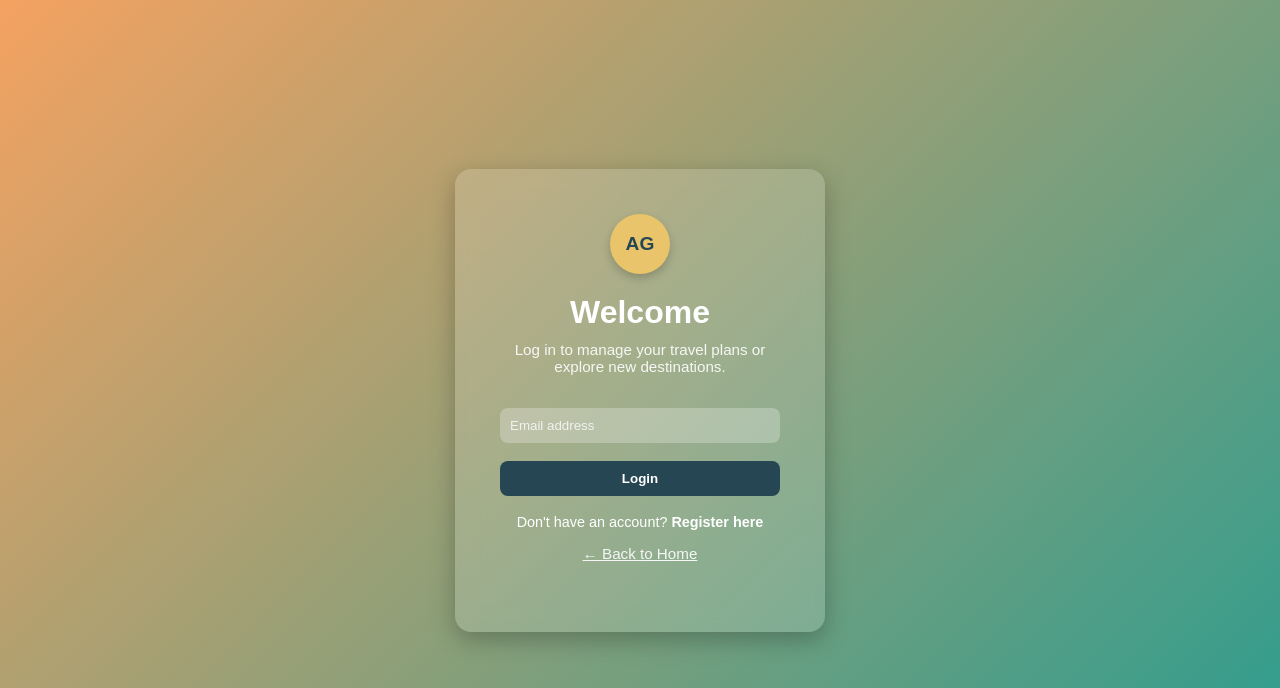
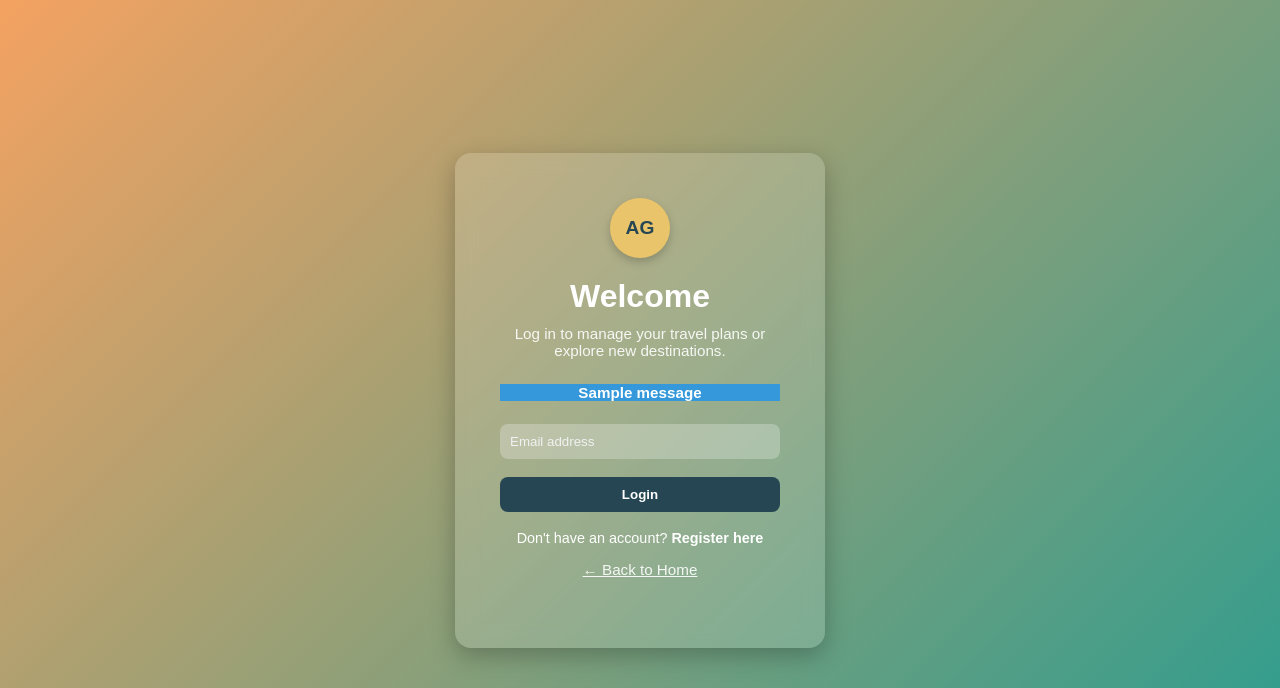
Before and after one commit to A-D-DBS-application/web-application-2025-group-1, a Flask app: page /login in a window 1280 px wide. Shown: the top 688 px of the page. Run offline with Flask 3, Linux system fonts and the light colour scheme; tables that the repository leaves empty hold one stand-in row (values such as "Sample post"); one stand-in notice (Sample message) is shown.

Commit message:
Aanpassingen flashmeldingen

```diff
--- a/app/templates/index.html
+++ b/app/templates/index.html
@@ -41,6 +41,10 @@
       transition: 0.3s;
     }
     .btn:hover { background: #1f3b47; }
+
+    .flash-success {
+      background-color: #1e90ff;    /* blauw achtergrond */
+      color: #fff; }
   </style>
 </head>
 <body>
--- a/app/templates/login.html
+++ b/app/templates/login.html
@@ -41,8 +41,8 @@
     .register a:hover { text-decoration: underline; }
 
     .flash-message { font-weight: 600; font-size: 0.95rem; margin-bottom: 15px; }
-    .flash-error { color: #ff6b6b; }
-    .flash-success { color: #4caf50; }
+    .flash-error { background:#ff6b6b; color:#fff; } /* rood met witte tekst voor fouten */
+    .flash-success { background:#3498db; color:#fff; } /* blauw met witte tekst voor succes */
   </style>
 </head>
 <body>
@@ -50,6 +50,16 @@
     <div class="logo">AG</div>
     <h1>Welcome</h1>
     <p>Log in to manage your travel plans or explore new destinations.</p>
+
+    {% with messages = get_flashed_messages(with_categories=true) %}
+      {% if messages %}
+        {% for category, message in messages %}
+          <div class="flash-message {% if category=='error' %}flash-error{% else %}flash-success{% endif %}">
+            {{ message }}
+          </div>
+        {% endfor %}
+      {% endif %}
+    {% endwith %}
 
     <form method="POST" action="{{ url_for('main.login') }}">
       <input type="email" name="email" placeholder="Email address" required>
--- a/app/templates/register.html
+++ b/app/templates/register.html
@@ -41,8 +41,10 @@
     .register a:hover { text-decoration: underline; }
 
     .flash-message { font-weight: 600; font-size: 0.95rem; margin-bottom: 15px; }
-    .flash-error { color: #ff6b6b; }
-    .flash-success { color: #4caf50; }
+    .flash-error {
+      background-color: #ff6b6b;    /* rood achtergrond */
+      color: #fff; }
+
   </style>
 </head>
 <body>
```
